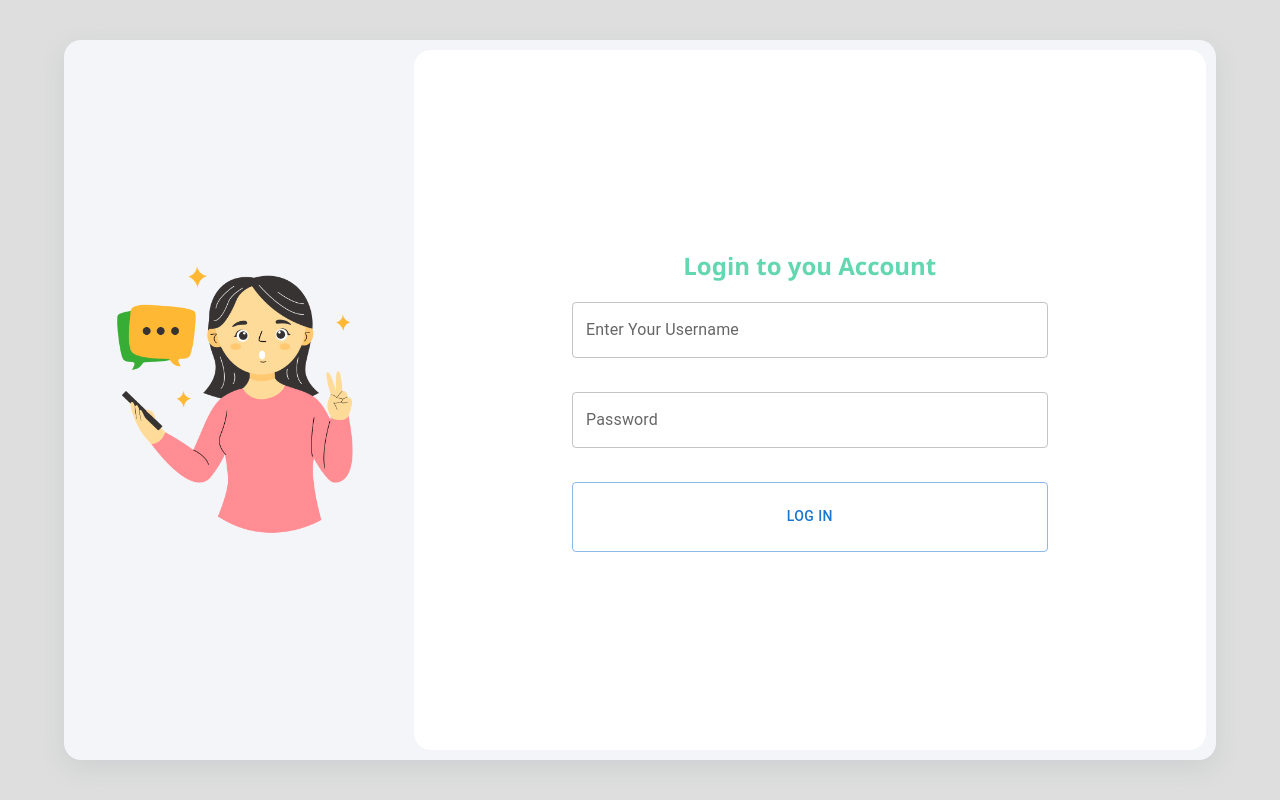
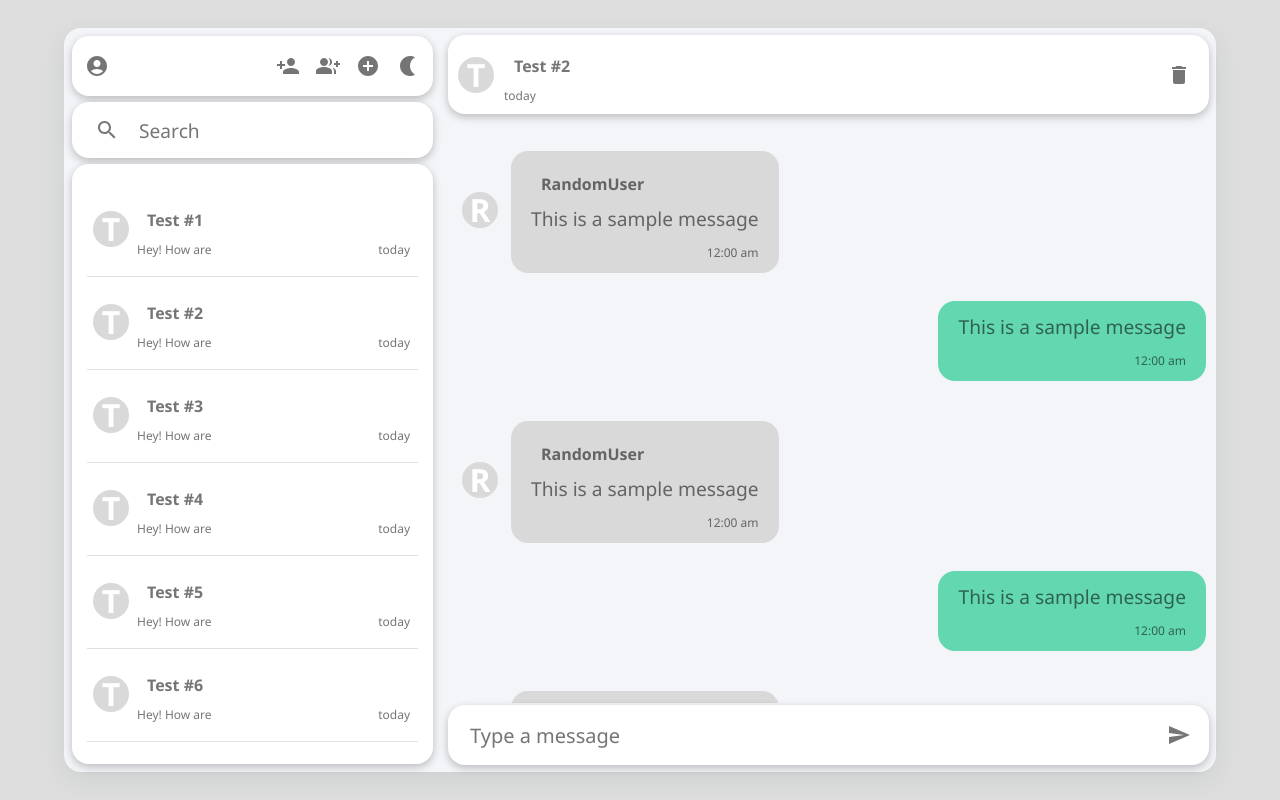
Before and after one commit to oluoko/Chat-astrophic-v2, a React (Vite) app in the folder frontend/: page / in a window 1280 px wide. Built offline with nearby package versions, Linux system fonts and the light colour scheme.

Commit message:
Chat-astrophic version 2.0.0

```diff
--- a/frontend/src/App.jsx
+++ b/frontend/src/App.jsx
@@ -6,8 +6,8 @@ function App() {
   return (
     <>
       <div className="App">
-        {/* <MainContainer /> */}
-        <Login />
+        <MainContainer />
+        {/* <Login /> */}
       </div>
     </>
   );
--- a/frontend/src/components/Sidebar.jsx
+++ b/frontend/src/components/Sidebar.jsx
@@ -1,4 +1,5 @@
 import React, { useState } from "react";
+import "../../src/index.css";
 import "./myStyles.css";
 import { IconButton } from "@mui/material";
 import AccountCircleIcon from "@mui/icons-material/AccountCircle";
--- a/frontend/src/components/myStyles.css
+++ b/frontend/src/components/myStyles.css
@@ -9,6 +9,7 @@
   width: 90vw;
   border-radius: 17px;
   display: flex;
+  box-shadow: rgba(149, 157, 165, 0.2) 0px 8px 24px;
 }
 
 .sidebar-container,
@@ -112,7 +113,7 @@
 
 .con-title {
   grid-area: 1/2/2/4;
-  adding: 10px;
+  padding: 10px;
   font-weight: bold;
 }
 
@@ -139,6 +140,8 @@
   padding: 10px 10px;
   margin: 2px;
   border-radius: 17px;
+  box-shadow: var(--box-shadow);
+  z-index: 5;
 }
 
 .header-text {
@@ -165,6 +168,8 @@
   border-radius: 17px;
   display: flex;
   justify-content: space-between;
+  box-shadow: var(--box-shadow);
+  z-index: 5;
 }
 
 .other-text-content {
--- a/frontend/src/index.css
+++ b/frontend/src/index.css
@@ -1,3 +1,3 @@
 :root {
-    --box-shadow: box-shadow: rgba(0, 0, 0, 0.1) 0px 4px 12px;;
+  --box-shadow: rgba(0, 0, 0, 0.24) 0px 3px 8px;
 }
```
